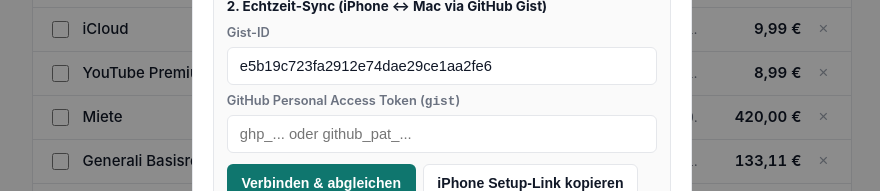
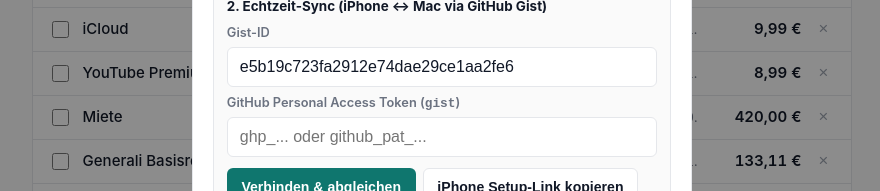
Before and after one commit to sidkioku/financingbudget, a plain HTML site: page index.html in a window 1280 px wide. Both pictures are taken after a click on the button "Lokal". Shown: the part 395-586 px from the top of the page, without its empty margins (198-1078 px from the left). Drawn offline with Linux system fonts and the light colour scheme.

Commit message:
Prevent iOS Safari auto-zoom on input focus using 16px font-size

```diff
--- a/styles.css
+++ b/styles.css
@@ -88,6 +88,7 @@ body {
   padding-top: env(safe-area-inset-top, 0px);
   padding-bottom: calc(env(safe-area-inset-bottom, 0px) + 3rem);
   -webkit-font-smoothing: antialiased;
+  touch-action: manipulation;
 }
 
 .app-shell {
@@ -616,16 +617,22 @@ body {
   color: var(--text-muted);
 }
 
-/* Inputs & Buttons */
+/* Inputs & Buttons (16px verhindert automatisches Reinzoomen in iOS Safari) */
+input,
+select,
+textarea,
+.input {
+  font-size: 16px;
+}
+
 .input {
   inline-size: 100%;
-  padding: 0.55rem 0.75rem;
-  font-size: 0.92rem;
+  padding: 0.5rem 0.75rem;
   border: 1px solid var(--border);
   border-radius: var(--radius-sm);
   background: var(--bg-surface);
   color: var(--text-primary);
-  min-block-size: 38px;
+  min-block-size: 40px;
 }
 
 .input:focus {
--- a/sw.js
+++ b/sw.js
@@ -1,4 +1,4 @@
-const CACHE_NAME = 'finanzplan-v15';
+const CACHE_NAME = 'finanzplan-v16';
 const ASSETS = [
   './',
   './index.html',
```
